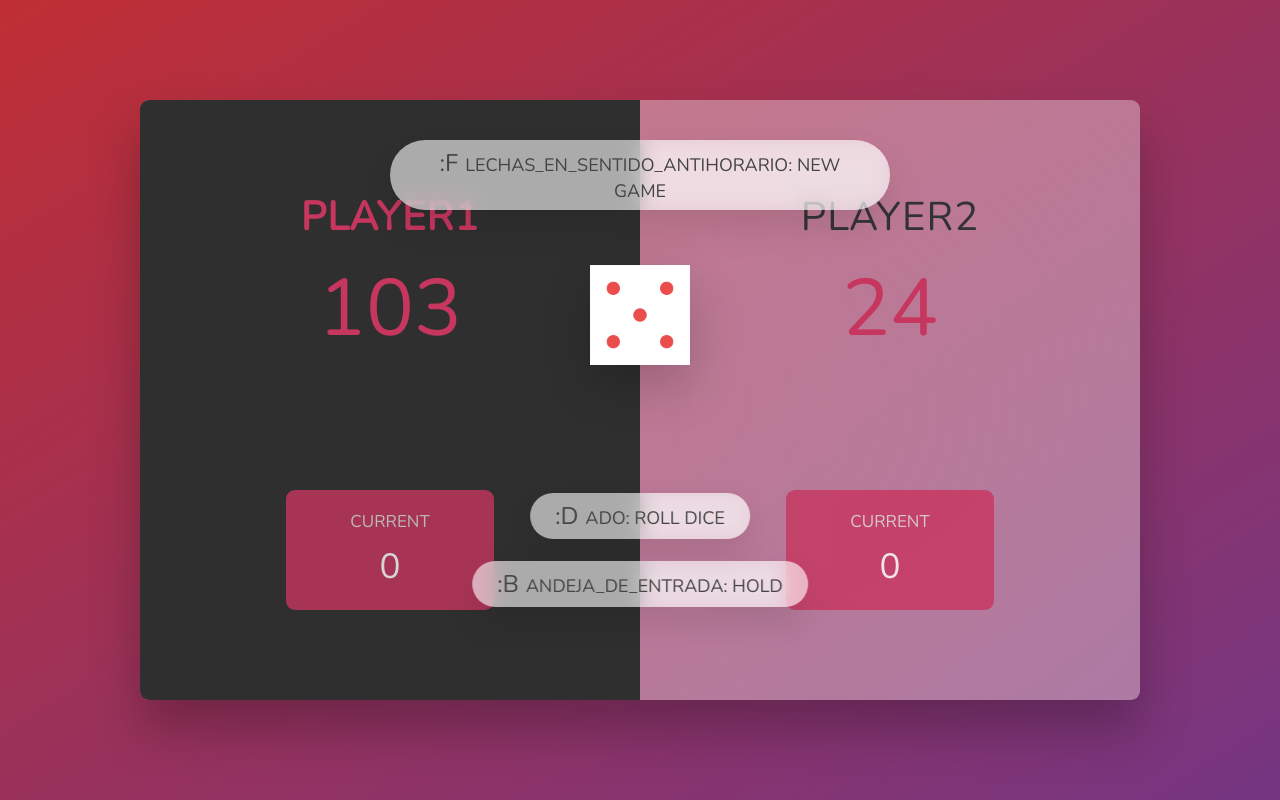
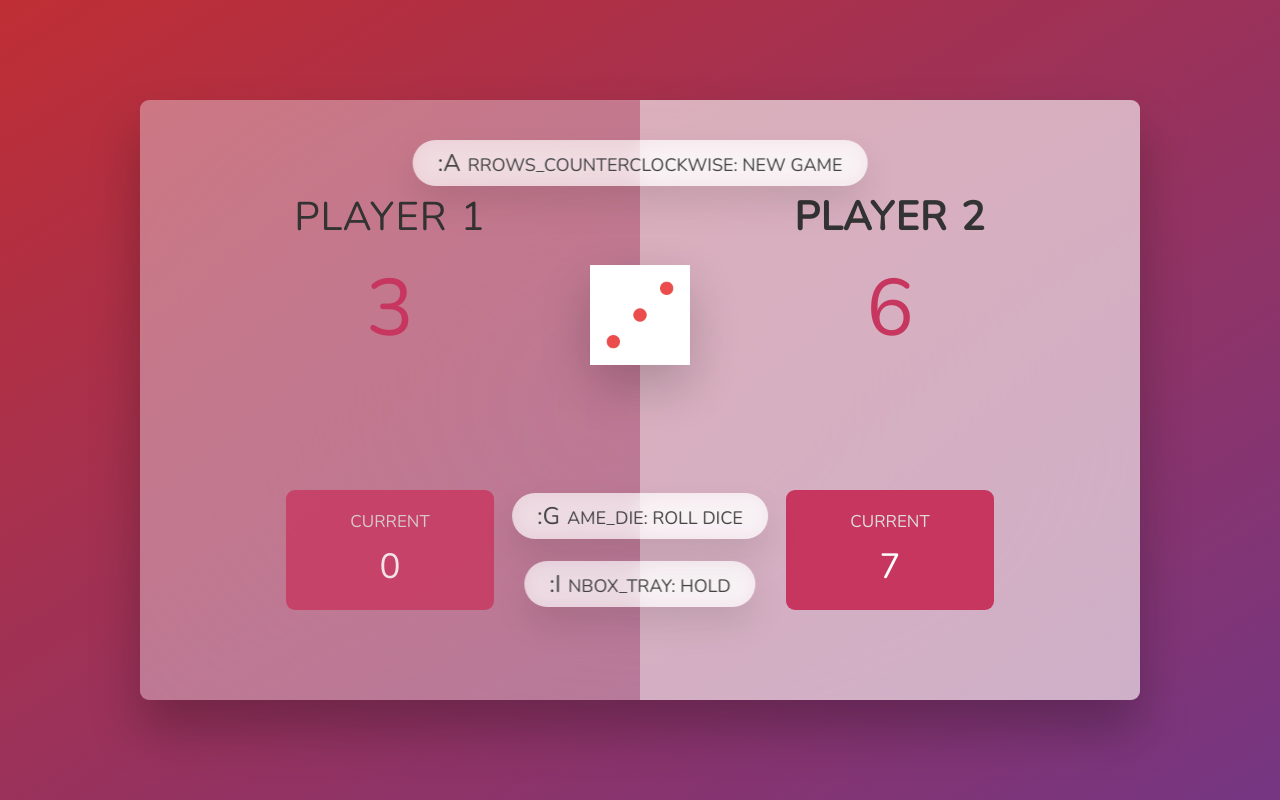
Before and after one commit to nemeljavi/pig-game-react, a React (Create React App) app: page / in a window 1280 px wide. Built offline with nearby package versions, Linux system fonts and the light colour scheme.

Commit message:
definir variables de estado con useState

```diff
--- a/src/App.js
+++ b/src/App.js
@@ -1,17 +1,52 @@
 import "./App.css";
+import { useState } from "react";
 import Player from "./Player/Player";
+
+// 1. definir variables de estado usando useState (activePlayer, score, current, diceNumber)
+// 2. definir funciones para manejar los eventos de click (handleNewGame, handleRollDice, handleHold)
+// 3. pasar las variables de estado y las funciones a los componentes Player y Dice
+// 4. manejar los eventos de click en los botones de New game, Roll dice y Hold
+// 5. manejar el cambio de imagen de dado cuando se hace click en el botón rolldice
+// 5. manejar el cambio de jugador activo cuando se hace click en el botón Hold
+// 6. manejar el cambio de jugador activo cuando se obtiene un 1 al hacer click en el botón Roll dice
+// 7. manejar el cambio de jugador activo cuando se obtiene un 6 al hacer click en el botón Roll dice
+// 8. manejar el cambio de jugador activo cuando se obtiene un número diferente de 1 o 6 al hacer click en el botón Roll dice
+// 9. manejar el cambio de jugador activo cuando se hace click en el botón New game
+
 function App() {
+  const [activePlayer, setActivePlayer] = useState(2);
+  const [score, setScore] = useState([3, 6]);
+  const [current, setCurrent] = useState(7);
+  const [diceNumber, setDiceNumber] = useState(3);
+
   return (
     <main>
-      <Player name="Player1" score={103} current={0} isActive={true} />
-      <Player name="Player2" score={24} current={0} isActive={false} />
-      <img src="dice-5.png" alt="Playing dice" className="dice" />
+      <Player
+        name="Player 1"
+        score={score[0]}
+        current={activePlayer === 1 && current}
+        isActive={activePlayer === 1}
+      />
+      <Player
+        name="Player 2"
+        score={score[1]}
+        current={activePlayer === 2 && current}
+        isActive={activePlayer === 2}
+      />
+      {diceNumber && (
+        <img
+          src={`dice-${diceNumber}.png`}
+          alt="Playing dice"
+          className="dice"
+        />
+      )}
       <button className="btn btn--new">
-        :flechas_en_sentido_antihorario: New game
+        :arrows_counterclockwise: New game
       </button>
-      <button className="btn btn--roll">:dado: Roll dice</button>
-      <button className="btn btn--hold">:bandeja_de_entrada: Hold</button>
+      <button className="btn btn--roll">:game_die: Roll dice</button>
+      <button className="btn btn--hold">:inbox_tray: Hold</button>
     </main>
   );
 }
+
 export default App;
--- a/src/Player/Player.js
+++ b/src/Player/Player.js
@@ -24,7 +24,7 @@ function Player({ name, score, current, isActive }) {
       <p className="score">{score}</p>
       <div className="current">
         <p className="current-label">Current</p>
-        <p className="current-score">{current}</p>
+        <p className="current-score">{current || 0}</p>
       </div>
     </section>
   );
```
